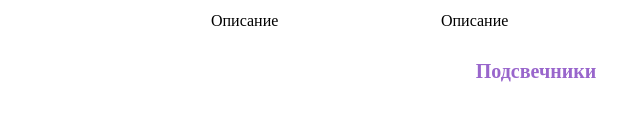
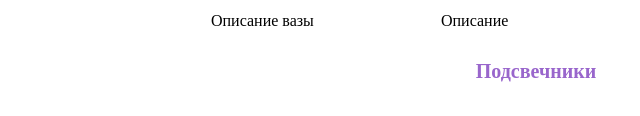
Before and after one commit to CeramicMagic/CeramicMagic, a plain HTML site: page index.html in a window 1280 px wide. Shown: the part 667-783 px from the top of the page, 104-744 px from the left. Drawn offline with Linux system fonts and the light colour scheme.

Commit message:
Add files via upload

```diff
--- a/index.html
+++ b/index.html
@@ -72,7 +72,7 @@
             </div>
             <div class="container container-wrap">
                 <div class="container-goods"><img class='photo' src="./img/vase1.jpg" alt="vase">
-                    <span class="description">Описание</span>
+                    <span class="description">Описание вазы</span>
                 </div>
                 <div class="container-goods"><img class='photo' src="./img/vase2.jpg" alt="vase">
                     <span class="description">Описание</span>
```
